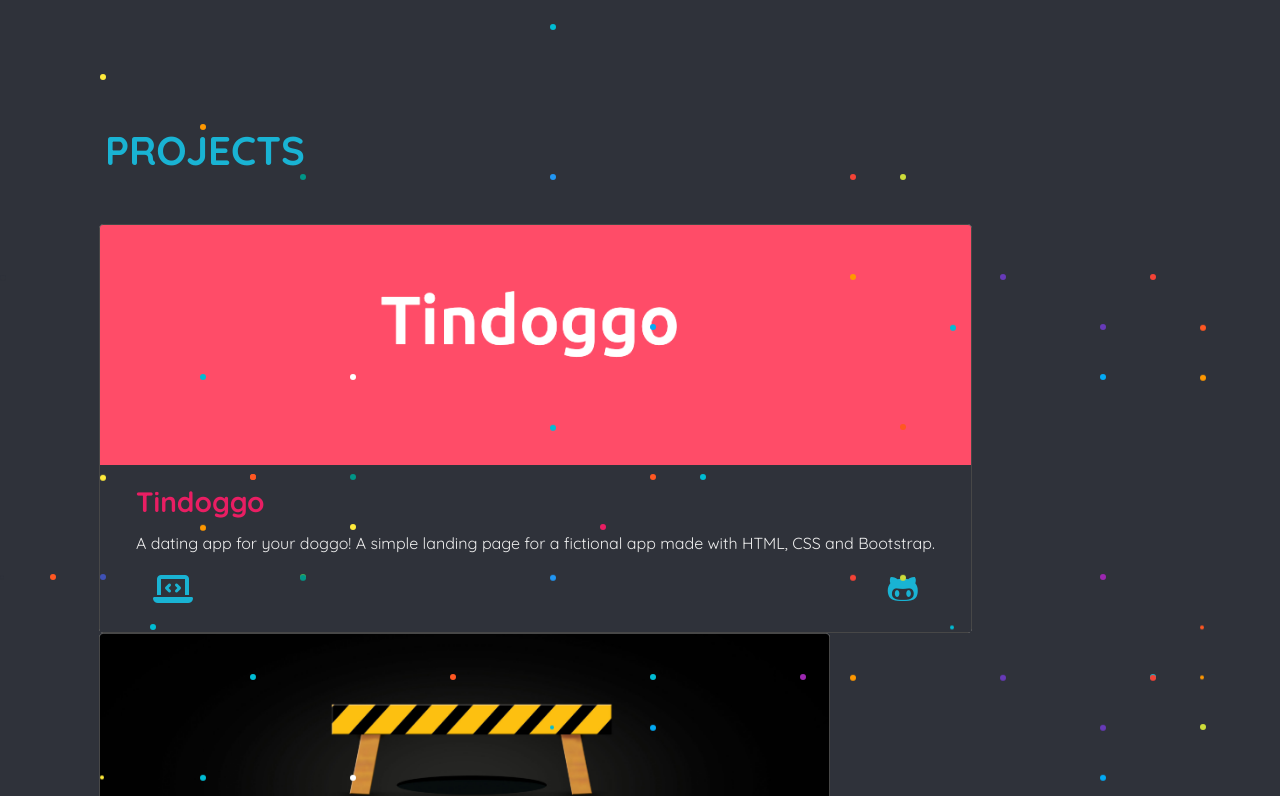
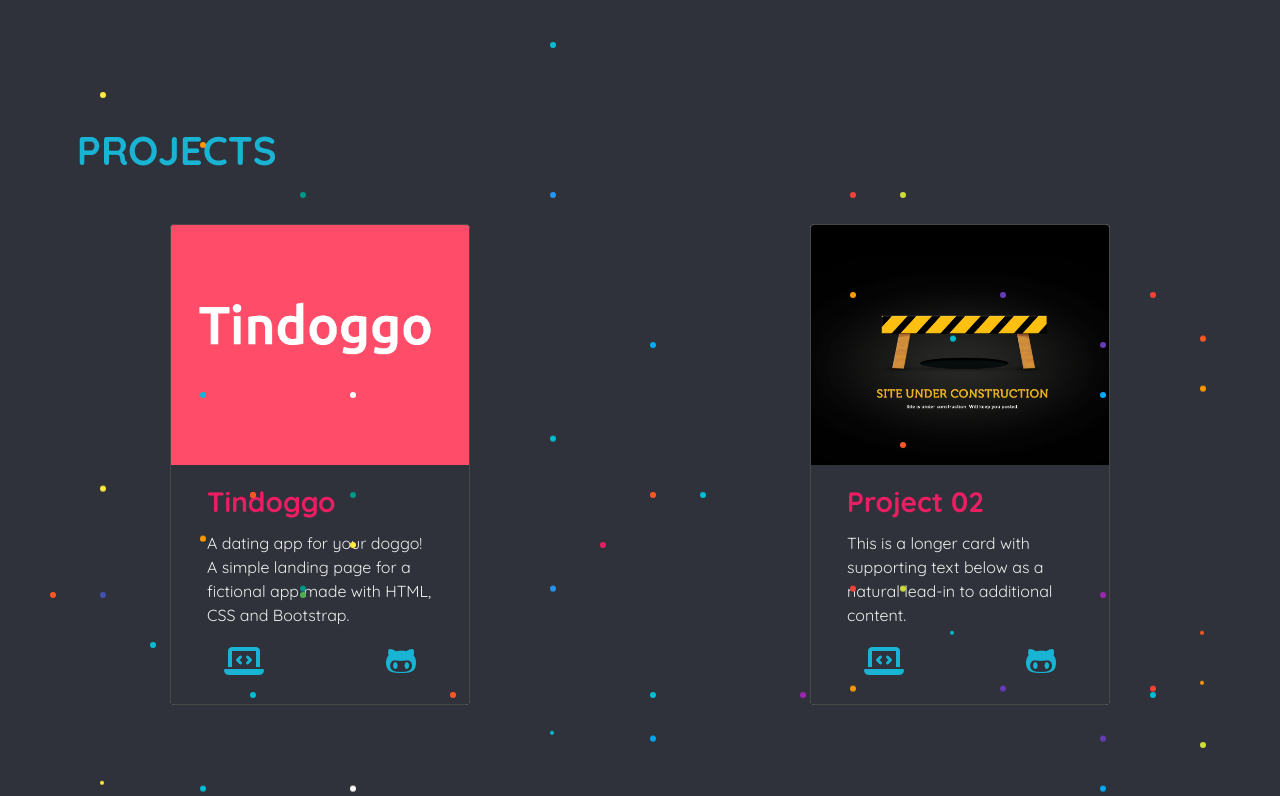
Before and after one commit to marcosmart/my-portfolio, a plain HTML site: page index.html in a window 1280 px wide. Shown: the part 1624-2420 px from the top of the page. Drawn offline with nearby package versions, Linux system fonts and the light colour scheme; files that its build step writes are made by us from their sources; a web font is replaced by a local one.

Commit message:
Projects
Projects layout

```diff
--- a/styles.scss
+++ b/styles.scss
@@ -645,13 +645,15 @@ body {
     ================================================================================================================ */
 
     #projects {
-        display: flex;
-        margin: auto 3.125rem 3rem;
-        justify-content: space-around;
-        gap: 100px;
+        // display: flex;
+        // margin: auto 3.125rem 3rem;
+        // justify-content: space-around;
+        // gap: 100px;
 
         .projects-div {
             padding: 9.375rem 0 0;
+
+
 
             h2 {
                 color: $hover-alt;
@@ -659,7 +661,7 @@ body {
                 font-weight: bold;
                 font-size: 2.5rem;
                 margin-bottom: 3.125rem;
-                margin-left: 3.4375rem;
+                margin-left: 4.8rem;
 
                 &:hover {
                     text-shadow: $shadow-effect;
@@ -669,13 +671,20 @@ body {
             }
 
             .card-deck {
-                margin-bottom: 6.25rem;
+                // margin-bottom: 6.25rem;
+                display: flex;
+                flex-direction: row;
+                margin: auto 3.125rem 3rem;
+                justify-content: space-around;
+                gap: 100px;
+
+                .full-card {
 
                     .card {
                         transition: all 0.3s cubic-bezier(.25, .8, .25, 1);
-                    // width: 300px;
+                        width: 300px;
                         // margin-bottom: 3.125rem;
-                    margin: 0 4rem 0;
+                        margin: 0 1rem 0;
                         border: solid 1px #474747;
 
                         &:hover {
@@ -728,6 +737,7 @@ body {
                                             text-shadow: $shadow-effect;
                                             color: $hover-color;
                                             transition: all 0.5s cubic-bezier(.25, .8, .25, 1);
+                                        }
                                     }
                                 }
                             }
```
Lines whose indentation alone changed are shown as unchanged.
